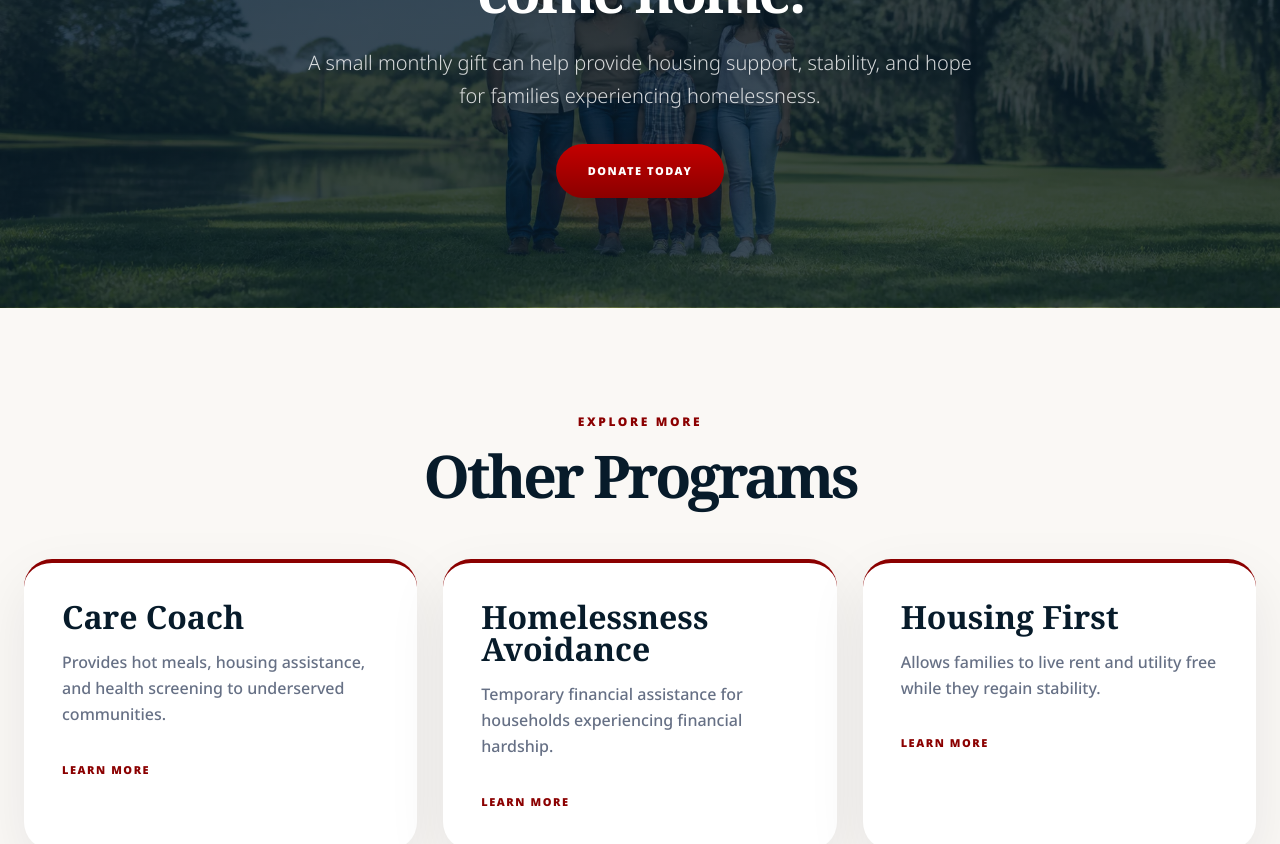
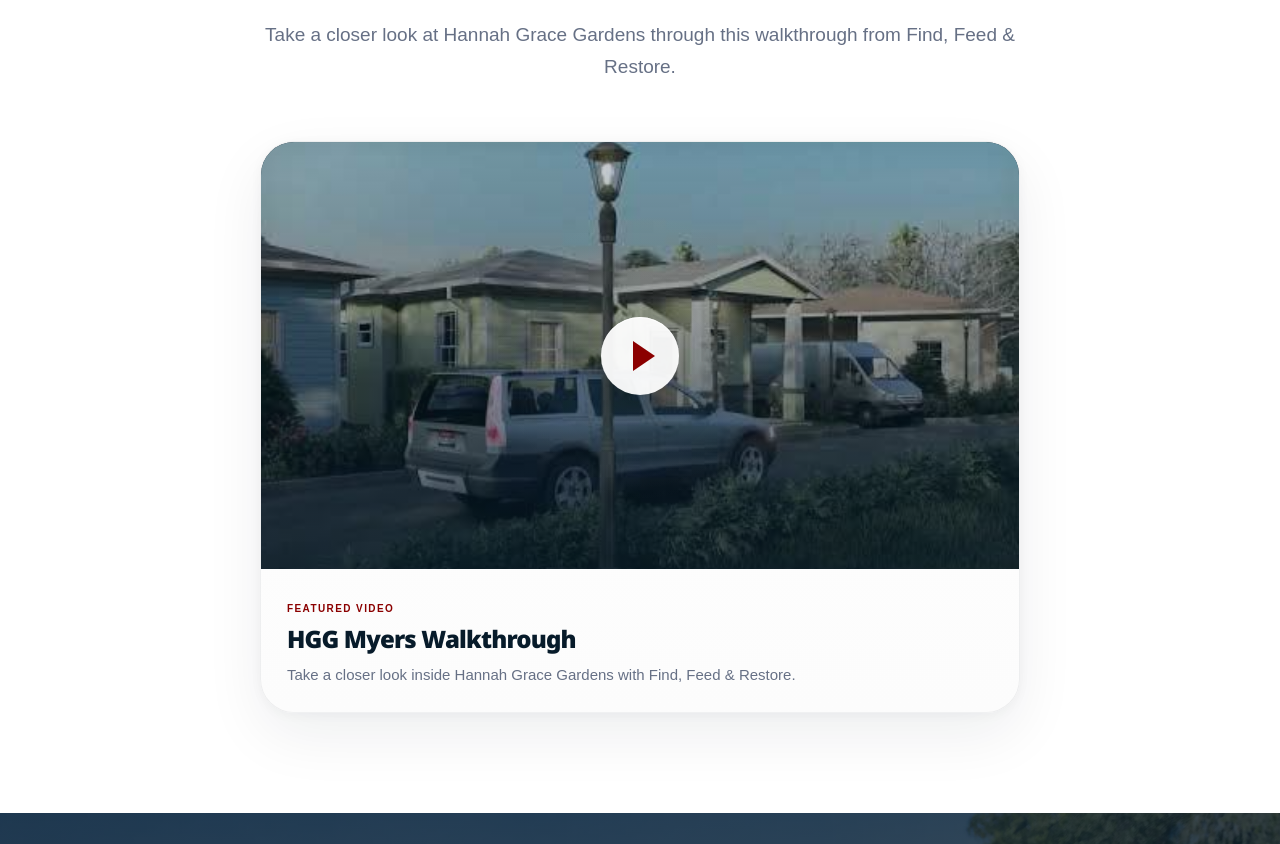
Before and after one commit to find-feed-restore/find-feed-restore, a Next.js app: page /affordable-housing in a window 1280 px wide. Shown: the part 1700-2544 px from the top of the page. Built offline with nearby package versions, Linux system fonts and the light colour scheme.

Commit message:
Add Affordable Housing featured video

```diff
--- a/scripts/interaction-qa.mjs
+++ b/scripts/interaction-qa.mjs
@@ -570,6 +570,41 @@ async function main() {
         (await reduced.getByRole("heading", { level: 1, name: programPage.name }).count()) === 1,
         await reduced.locator("main h1").allTextContents(),
       );
+      if (route === "/affordable-housing/") {
+        const featuredVideoButton = reduced.locator('main button[data-youtube-id="UIg8fVh3lq0"]');
+        check(
+          "Affordable Housing featured-video thumbnail contract",
+          (await featuredVideoButton.count()) === 1 &&
+            (await featuredVideoButton.getAttribute("aria-label")) === "Play HGG Myers Walkthrough" &&
+            (await reduced.locator("main iframe").count()) === 0,
+          {
+            count: await featuredVideoButton.count(),
+            label: await featuredVideoButton.getAttribute("aria-label"),
+            initialFrames: await reduced.locator("main iframe").count(),
+          },
+        );
+
+        await featuredVideoButton.focus();
+        const featuredVideoFocused = await featuredVideoButton.evaluate(
+          (element) => document.activeElement === element,
+        );
+        await featuredVideoButton.press("Enter");
+        const featuredVideoFrame = reduced.locator('main iframe[title="Play HGG Myers Walkthrough"]');
+        await featuredVideoFrame.waitFor({ state: "visible" });
+        const featuredVideoContract = {
+          focused: featuredVideoFocused,
+          src: await featuredVideoFrame.getAttribute("src"),
+          allowFullscreen: await featuredVideoFrame.getAttribute("allowfullscreen"),
+        };
+        check(
+          "Affordable Housing featured-video provider contract",
+          featuredVideoContract.focused &&
+            featuredVideoContract.src ===
+              "https://www.youtube.com/embed/UIg8fVh3lq0?autoplay=1&rel=0" &&
+            featuredVideoContract.allowFullscreen !== null,
+          featuredVideoContract,
+        );
+      }
       if (route === "/housing-first/") {
         const storyContracts = await reduced.locator('main button[data-youtube-id]').evaluateAll((buttons) =>
           buttons.map((button) => ({
--- a/src/app/affordable-housing/page.tsx
+++ b/src/app/affordable-housing/page.tsx
@@ -8,6 +8,8 @@ import {
 import programStyles from "@/components/program-sections.module.css";
 import { SiteFooter } from "@/components/site-footer";
 import { SiteHeader } from "@/components/site-header";
+import { TestimonialVideos } from "@/components/testimonial-videos";
+import type { TestimonialVideo } from "@/data/testimonial-videos";
 
 export const metadata: Metadata = {
   title: "Affordable Housing - Find Feed Restore",
@@ -24,6 +26,16 @@ export const metadata: Metadata = {
 };
 
 const assetRoot = "/images/programs/affordable-housing";
+
+const affordableHousingVideos: TestimonialVideo[] = [
+  {
+    id: "UIg8fVh3lq0",
+    eyebrow: "Featured Video",
+    title: "HGG Myers Walkthrough",
+    description: "Take a closer look inside Hannah Grace Gardens with Find, Feed & Restore.",
+    thumbnail: `${assetRoot}/UIg8fVh3lq0.jpg`,
+  },
+];
 
 const otherPrograms = [
   {
@@ -74,6 +86,14 @@ export default function AffordableHousingPage() {
             alt: "Family receiving housing support",
           }}
         />
+        <TestimonialVideos
+          videos={affordableHousingVideos}
+          eyebrow="Inside Hannah Grace Gardens"
+          title="See Affordable Housing In Action."
+          description="Take a closer look at Hannah Grace Gardens through this walkthrough from Find, Feed & Restore."
+          variant="program"
+          layout="feature"
+        />
         <ProgramSupportCta
           title="Your support can help a family come home."
           description="A small monthly gift can help provide housing support, stability, and hope for families experiencing homelessness."
```
Also changed, not shown: public/images/programs/affordable-housing/UIg8fVh3lq0.jpg (added), 3 other files (tests, documents, lock files or other folders).
